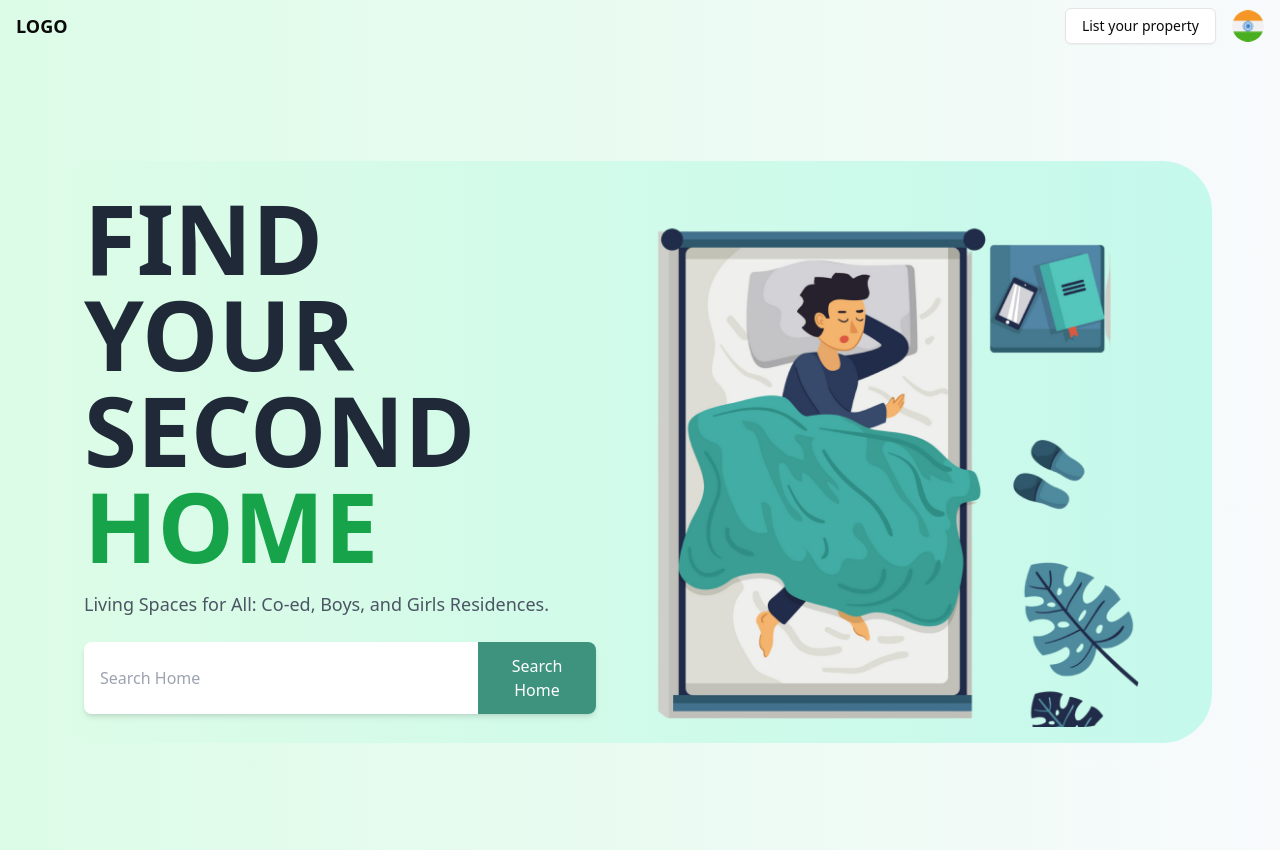
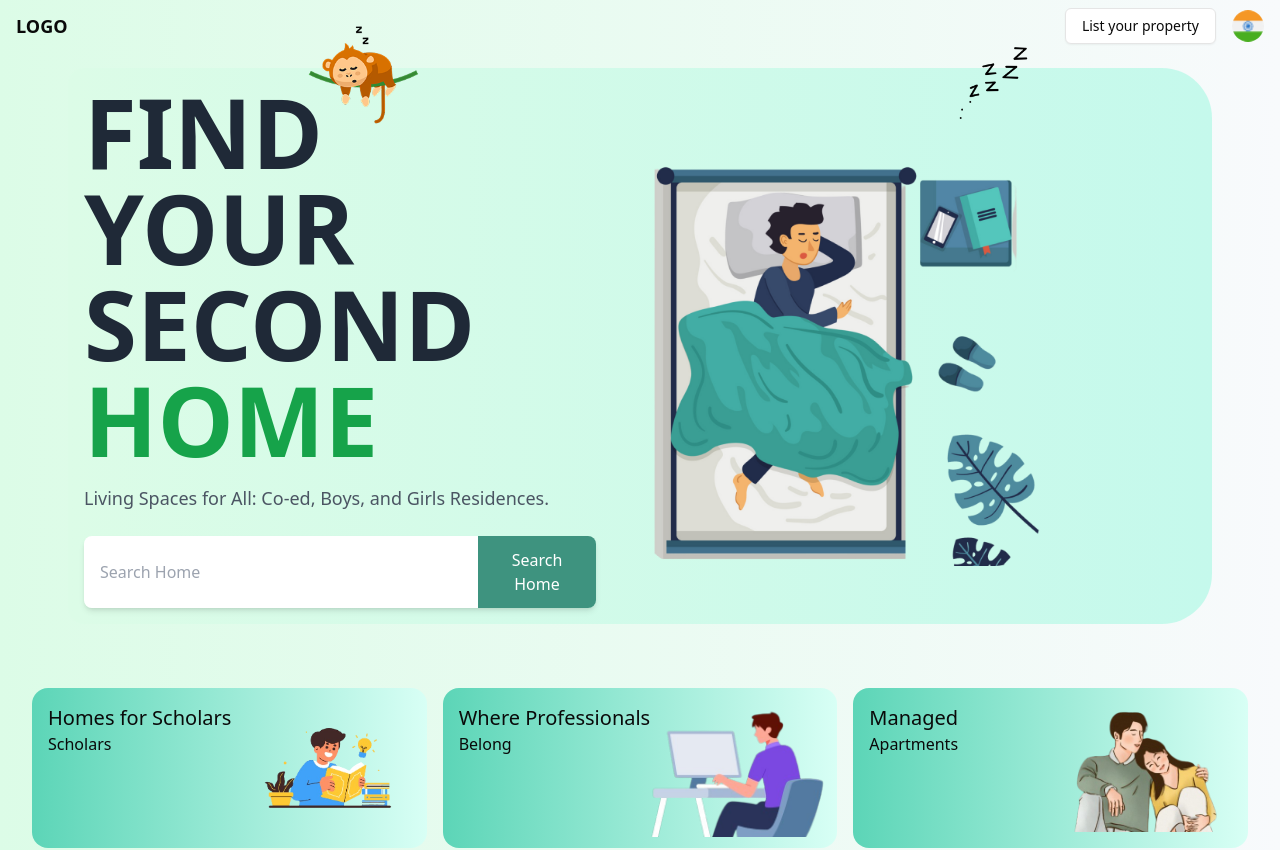
Before and after one commit to Rizwanali02/hostel-App, a Next.js app: page / in a window 1280 px wide. Shown: the top 850 px of the page. Built offline with nearby package versions, Linux system fonts and the light colour scheme.

Commit message:
improve landing page ui

```diff
--- a/src/app/components/Home/LandingPage.tsx
+++ b/src/app/components/Home/LandingPage.tsx
@@ -3,18 +3,44 @@ import React from "react";
 
 const LandingPage = () => {
   return (
-    <div className="flex md:items-center p-4 justify-center md:h-screen ">
+    <div className="flex md:items-center p-4 justify-center md:h-[70%] container mx-auto">
       {/* Main Container */}
-      <div className="md:w-11/12 max-w-6xl p-4 bg-gradient-to-r from-green-100 to-[#C5F9EC] rounded-2xl rounded-tr-[50px] rounded-br-[50px]">
+      <div className="relative md:w-11/12 max-w-6xl p-4 bg-gradient-to-r from-green-100 to-[#C5F9EC] rounded-2xl rounded-tr-[50px] rounded-br-[50px]">
+        <Image
+          src="/images/monkey-image.png"
+          alt="monkey"
+          className="absolute top-4 left-10 md:left-56 transform -translate-y-1/2 hidden md:block"
+          width={150}
+          height={150}
+        />
+        <Image
+          src="/images/zzzzz.png"
+          alt="monkey"
+          className="absolute top--10 md:right-40 transform -translate-y-1/2 hidden lg:block"
+          width={120}
+          height={120}
+        />
+
         <div className="flex flex-col md:flex-row items-center justify-between">
           {/* Left Section */}
           <div className="max-w-lg mb-8 md:mb-0">
+            <div className="flex">
               <h1 className="text-4xl md:text-8xl font-bold text-gray-800 leading-tight">
                 FIND <br />
                 YOUR <br />
                 SECOND <br />
                 <span className="text-green-600">HOME</span>
               </h1>
+              <div className="w-full sm:w-1/2 justify-center items-center block md:hidden">
+                <Image
+                  src="/images/landing.png"
+                  alt="Sleeping illustration"
+                  width={150}
+                  height={170}
+                  className="ml-10"
+                />
+              </div>
+            </div>
             <p className="mt-4 text-lg text-gray-600">
               Living Spaces for All: Co-ed, Boys, and Girls Residences.
             </p>
@@ -31,13 +57,12 @@ const LandingPage = () => {
           </div>
 
           {/* Right Section (Image) */}
-          <div className="w-full md:w-1/2 justify-center items-center md:block hidden">
-            {/* Transparent Image */}
+          <div className="w-full md:w-3/4 lg:w-1/2 justify-center items-center md:block hidden">            {/* Transparent Image */}
             <Image
               src="/images/landing.png"
               alt="Sleeping illustration"
-              width={500}
-              height={300}
+              width={400}
+              height={250}
               className="rounded-lg"
             />
           </div>
```
Also changed, not shown: public/images/monkey-image.png (added), public/images/zzzzz.png (added). Lines whose indentation alone changed are shown as unchanged.
